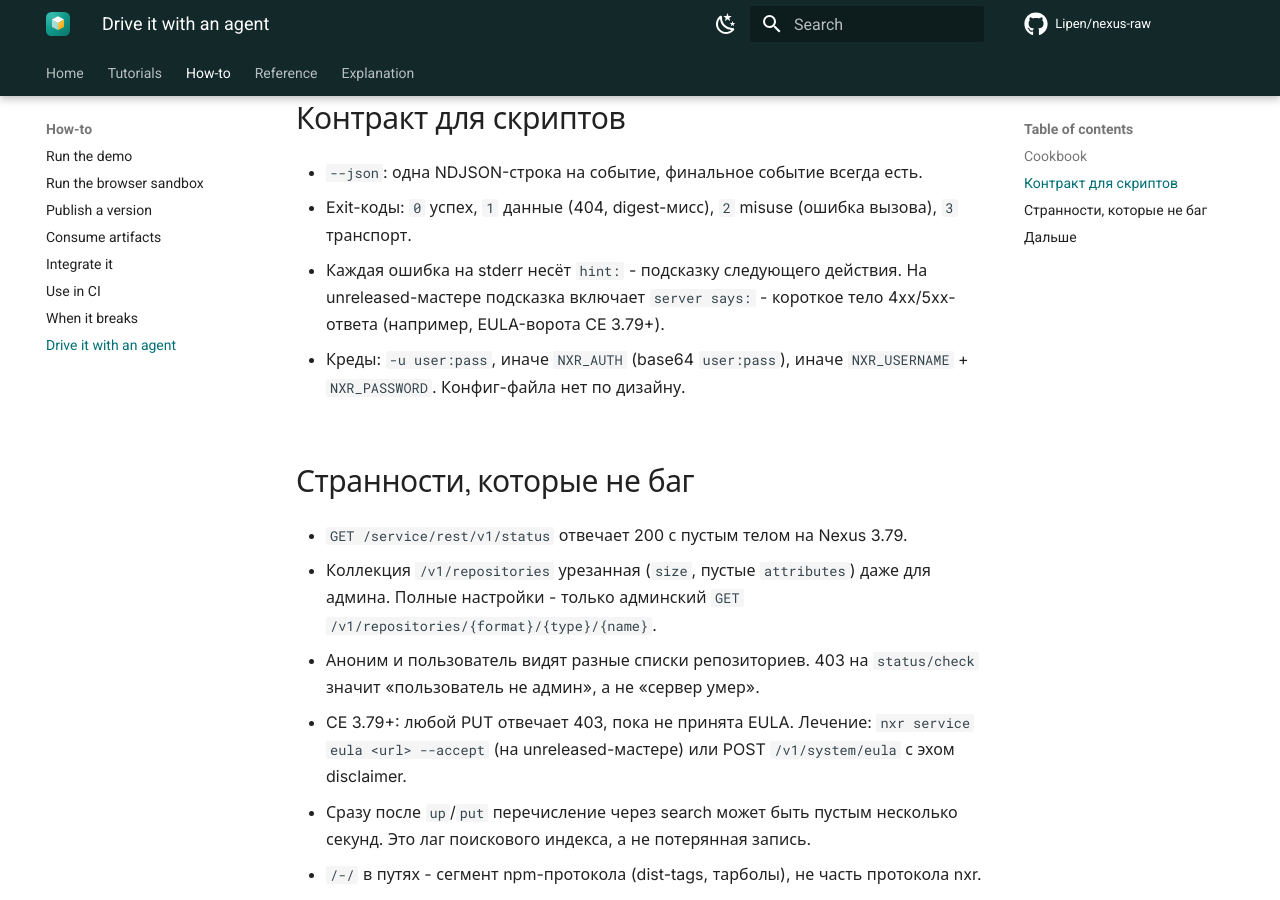
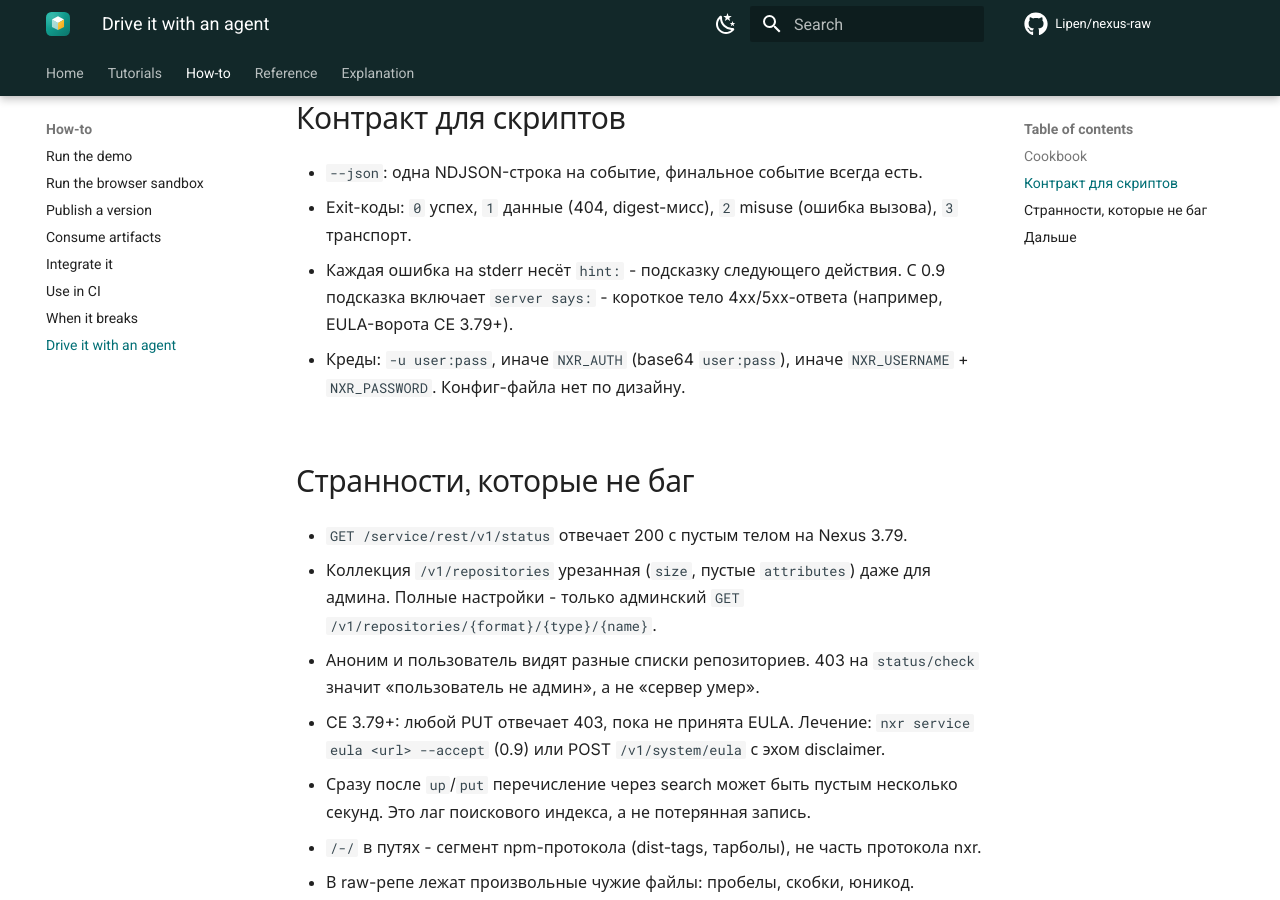
Before and after one commit to Lipen/nexus-raw, an MkDocs documentation site: the page built from docs/how-to/agents.md, in a window 1280 px wide and 900 px high, scrolled down 1653 px. Built offline with MkDocs 1.6.1 and Material for MkDocs 9.7.7, drawn with Linux system fonts in a browser that asks for light colours; comment, search, counter and statistics services are not loaded.

Commit message:
chore: bump the workspace to 0.9.0

```diff
--- a/Cargo.toml
+++ b/Cargo.toml
@@ -10,7 +10,7 @@ members = [
 exclude = ["examples", "bench"]
 
 [workspace.package]
-version = "0.8.0"
+version = "0.9.0"
 edition = "2021"
 rust-version = "1.88"
 license = "MIT"
--- a/docs/how-to/agents.md
+++ b/docs/how-to/agents.md
@@ -36,7 +36,7 @@
 - `--json`: одна NDJSON-строка на событие, финальное событие всегда есть.
 - Exit-коды: `0` успех, `1` данные (404, digest-мисс), `2` misuse (ошибка вызова), `3` транспорт.
 - Каждая ошибка на stderr несёт `hint:` - подсказку следующего действия.
-  На unreleased-мастере подсказка включает `server says:` - короткое тело 4xx/5xx-ответа (например, EULA-ворота CE 3.79+).
+  С 0.9 подсказка включает `server says:` - короткое тело 4xx/5xx-ответа (например, EULA-ворота CE 3.79+).
 - Креды: `-u user:pass`, иначе `NXR_AUTH` (base64 `user:pass`), иначе `NXR_USERNAME` + `NXR_PASSWORD`.
   Конфиг-файла нет по дизайну.
 
@@ -48,7 +48,7 @@
 - Аноним и пользователь видят разные списки репозиториев.
   403 на `status/check` значит «пользователь не админ», а не «сервер умер».
 - CE 3.79+: любой PUT отвечает 403, пока не принята EULA.
-  Лечение: `nxr service eula <url> --accept` (на unreleased-мастере) или POST `/v1/system/eula` с эхом disclaimer.
+  Лечение: `nxr service eula <url> --accept` (0.9) или POST `/v1/system/eula` с эхом disclaimer.
 - Сразу после `up`/`put` перечисление через search может быть пустым несколько секунд.
   Это лаг поискового индекса, а не потерянная запись.
 - `/-/` в путях - сегмент npm-протокола (dist-tags, тарболы), не часть протокола nxr.
--- a/docs/llms.txt
+++ b/docs/llms.txt
@@ -10,13 +10,13 @@ The agent minimum:
 
 - Exit codes: `0` ok, `1` data, `2` misuse, `3` transport.
 - Every error prints one `hint:` line on stderr telling the next thing to check.
-  On an unreleased master the hint carries `server says:` with the short 4xx/5xx body.
+  Since 0.9 the hint carries `server says:` with the short 4xx/5xx body.
 - `--json` prints one NDJSON event per line.
   The last event is always a summary.
 - Credentials: `-u user:pass`, or `NXR_AUTH` (base64 `user:pass`), or `NXR_USERNAME` + `NXR_PASSWORD`.
   There is no config file by design.
 - Listing needs an enumeration source: `manifest.json` at the directory URL, `--manifest <file|url|->`, repeatable `--name`, or `--ls` (search API).
-- Commands `service status|repo|assets|eula` sit on unreleased master (they ship in the next release): `eula --accept` needs nx-admin.
+- Commands `service status|repo|assets|eula` ship since 0.9: `eula --accept` needs nx-admin.
 
 Intent to command:
 
```
Also changed, not shown: CHANGELOG.md (+17 -1 lines), 8 other files.
